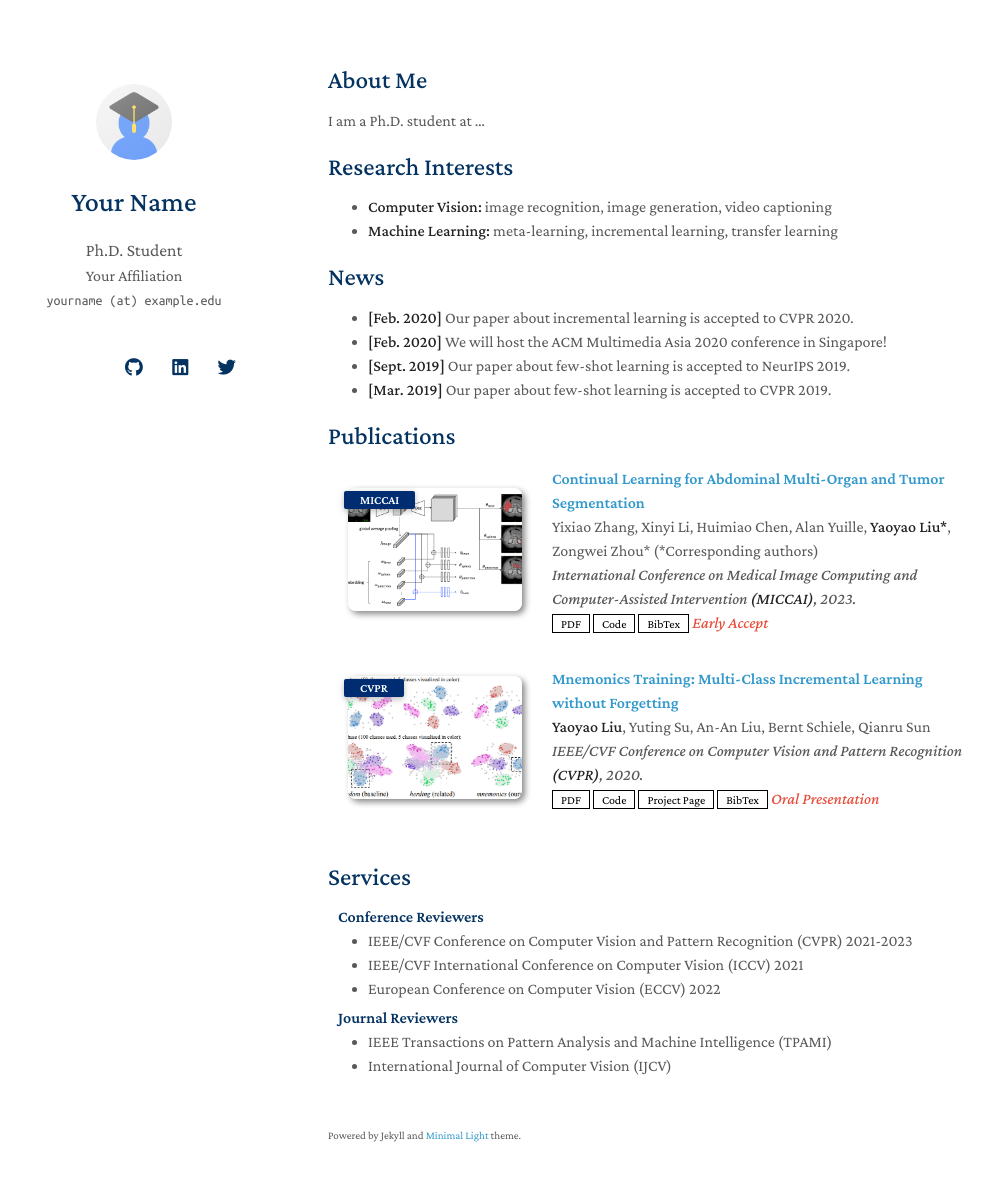
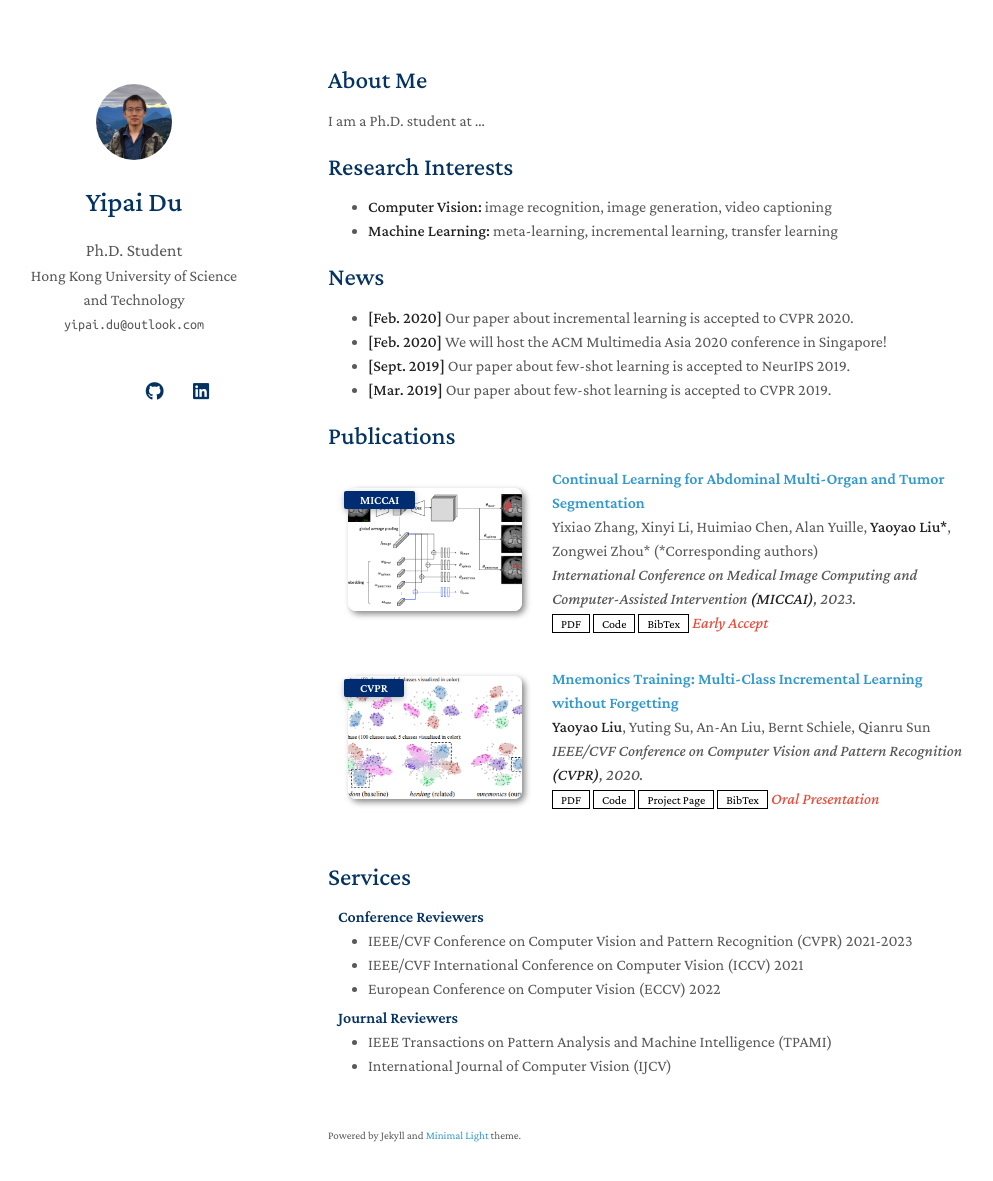
Before and after one commit to duyipai/duyipai.github.io, a Jekyll site: the page built from index.md, in a window 1280 px wide and 1216 px high. Shown: the top 1181 px of the window, without its empty margins (142-1135 px from the left). Built offline with Jekyll 4.4.1, drawn with Linux system fonts in a browser that asks for light colours; nearby versions of some CDN libraries; a style sheet for code colours, icons or effects is not loaded; our own code applies the rules of GitHub Pages for plain Markdown files.

Commit message:
update _config.yml

```diff
--- a/_config.yml
+++ b/_config.yml
@@ -1,26 +1,26 @@
 # Basic Information
-title: Your Name
+title: Yipai Du
 position: Ph.D. Student
-affiliation: Your Affiliation
-email: yourname (at) example.edu
+affiliation: Hong Kong University of Science and Technology
+email: yipai.du@outlook.com
 
 # Search Engine Optimization (SEO)
 # The following information is used to improve the website traffic from search engines, e.g., Google.
-keywords: minimal light
-description: The Minimal Light is a simple and elegant jekyll theme for academic personal homepage.
-canonical: https://minimal-light-theme.yliu.me/
+keywords: Yipai Du
+description: Yipai Du is a robotics researcher in tactile sensing and robotic manipulation.
+canonical: https://www.duyipai.me
 
 # Links
 # If you don't need one of them, you may delete the corresponding line.
-google_scholar: https://scholar.google.com/
-cv_link: assets/files/curriculum_vitae.pdf
-github_link: https://github.com/
-linkedin: https://www.linkedin.com/
-twitter: https://twitter.com/
+google_scholar: https://scholar.google.com.hk/citations?user=Ns81ilQAAAAJ&hl=en
+cv_link: assets/files/Resume.pdf
+github_link: https://github.com/duyipai
+linkedin: https://hk.linkedin.com/in/yipai-d-31b33ab1
+# twitter: https://twitter.com/
 
 # Images (e.g., your profile picture and your website's favicon)
 # "favicon" and "favicon_dark" are used for the light and dark modes, respectively.
-avatar: ./assets/img/avatar.png
+avatar: ./assets/img/avatar.jpg
 favicon: ./assets/img/favicon.png
 favicon_dark: ./assets/img/favicon-dark.png
 
@@ -34,7 +34,7 @@ auto_dark_mode: true
 
 # Google Analytics ID
 # Please remove this if you don't use Google Analytics
-google_analytics: UA-111540567-4
+google_analytics: G-7RLNFB4TD1
 
 # Use this project as a remote theme for GitHub Pages
 # See the guide here: https://docs.github.com/en/pages/setting-up-a-github-pages-site-with-jekyll/adding-a-theme-to-your-github-pages-site-using-jekyll
```
Also changed, not shown: assets/img/avatar.jpg (added), assets/img/avatar.png (deleted), assets/img/favicon-dark.png, assets/img/favicon.png, 2 other files.
